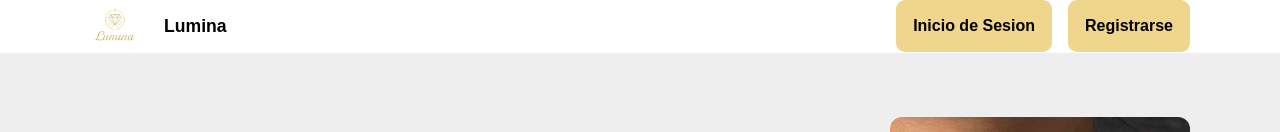
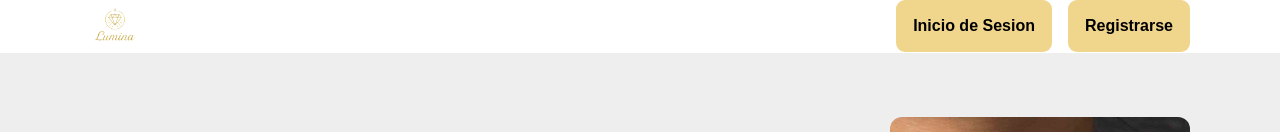
Before and after one commit to SpeedChela/Lumina, a Next.js app: page / in a window 1280 px wide. Shown: the top 132 px of the page. Built offline with nearby package versions, Linux system fonts and the light colour scheme.

Commit message:
Refactor Home component structure and improve code readability

```diff
--- a/app/page.tsx
+++ b/app/page.tsx
@@ -21,7 +21,7 @@ export default function Home() {
               height={30} // Alto de la imagen
               style={{ maxWidth: "50px", width: "100%", margin: "0 1rem 0 0", borderRadius: "12px" }} // Estilos en línea
             />
-            <span className="brand">Lumina</span> {/* Nombre de la marca */}
+            <span className="brand"></span> {/* Nombre de la marca */}
           </div>
           {/* Menú de navegación alineado a la derecha */}
           <ul className="menu">
```
